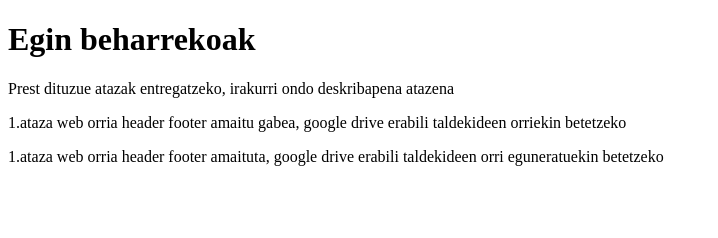
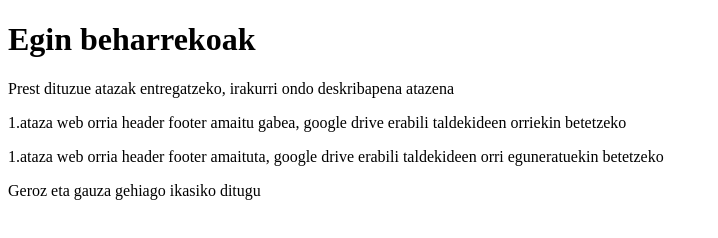
Before and after one commit to CyberRangeUser/zinemausurbil_, a plain HTML site: page index.html in a window 1280 px wide. Shown: the whole page, without its empty margins (0-718 px from the left). Drawn offline with Linux system fonts and the light colour scheme.

Commit message:
2.commita indexean p bat gehitzen

```diff
--- a/index.html
+++ b/index.html
@@ -20,6 +20,7 @@
         <p>Prest dituzue atazak entregatzeko, irakurri ondo deskribapena atazena</p>
         <p>1.ataza web orria header footer amaitu gabea, google drive erabili taldekideen orriekin betetzeko</p>
         <p>1.ataza web orria header footer amaituta, google drive erabili taldekideen orri eguneratuekin betetzeko</p>
+        <p>Geroz eta gauza gehiago ikasiko ditugu</p>
     </main>
     <footer>
 
```
